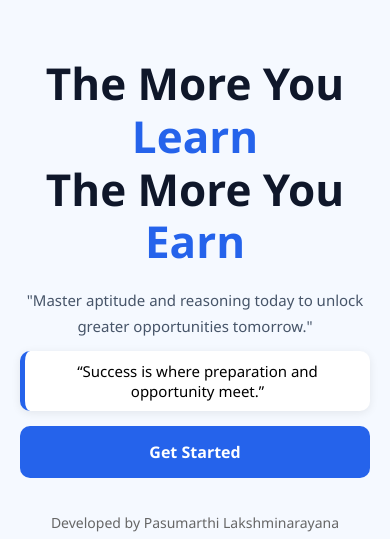
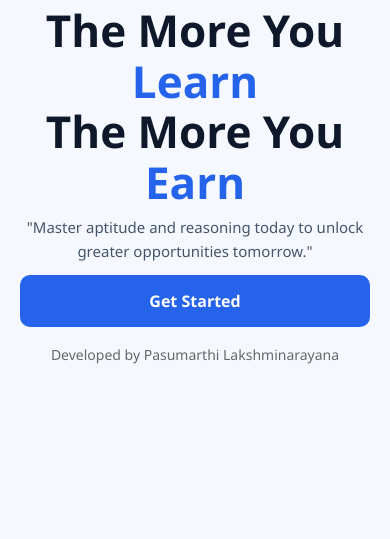
Before and after one commit to narayana-codes/Aptimaster-Full, a website: page AptiMaster/index.html in a window 390 px wide. Shown: the part 303-842 px from the top of the page. Drawn offline with Linux system fonts and the light colour scheme; grey boxes are pictures that could not be loaded.

Commit message:
Update home page layout

```diff
--- a/AptiMaster/index.html
+++ b/AptiMaster/index.html
@@ -17,8 +17,6 @@ body{
     background:#f5f9ff;
     min-height:100vh;
     overflow-x:hidden;
-    display:flex;
-    flex-direction:column;
 }
 
 nav{
@@ -63,25 +61,24 @@ nav{
 }
 
 .hero{
-    flex:1;
     display:flex;
     align-items:center;
     justify-content:space-between;
-    max-width:1400px;
+    max-width:1200px;
     width:100%;
-    margin:auto;
-    padding:20px 60px;
-    gap:40px;
+    margin:30px auto 0;
+    padding:20px 50px;
+    gap:30px;
 }
 .left{
     flex:1.2;
 }
 
 .left h1{
-    font-size:50px;
-    line-height:1.2;
+    font-size:48px;
+    line-height:1.15;
     color:#0f172a;
-    margin-bottom:20px;
+    margin-bottom:8px;
 }
 
 .left h1 span{
@@ -91,8 +88,8 @@ nav{
 .left p{
     font-size:18px;
     color:#475569;
-    line-height:1.7;
-    margin-bottom:20px;
+    line-height:1.6;
+    margin-bottom:8px;
 }
 
 .quote{
@@ -112,6 +109,7 @@ nav{
     text-decoration:none;
     border-radius:10px;
     font-weight:bold;
+    margin-bottom:0px;
 }
 
 .right{
@@ -123,7 +121,7 @@ nav{
 
 .right img{
     width:100%;
-    max-width:420px;
+    max-width:320px;
 }
 
 @media (max-width:768px){
@@ -187,10 +185,12 @@ nav{
     display:inline-block;
 }
 .hero{
-    height:auto;
+    min-height:unset;
     flex-direction:column-reverse;
     text-align:center;
-    padding:30px 20px;
+    padding:10px 20px;
+    gap:8px;
+    margin:0;
 }
 footer{
     width:100%;
@@ -221,7 +221,8 @@ footer{
     text-align:center;
     font-size:14px;
     color:#666;
-    margin:5px 0 10px;
+    margin:8px 0;
+    padding:0;
 }
 }
 </style>
@@ -261,9 +262,7 @@ onclick="window.location.href='register.html'">
             "Master aptitude and reasoning today to unlock greater opportunities tomorrow."
         </p>
 
-        <div class="quote">
-            “Success is where preparation and opportunity meet.”
-        </div>
+
 
        <a href="login.html" class="start-btn"> Get Started</a>
 
```
